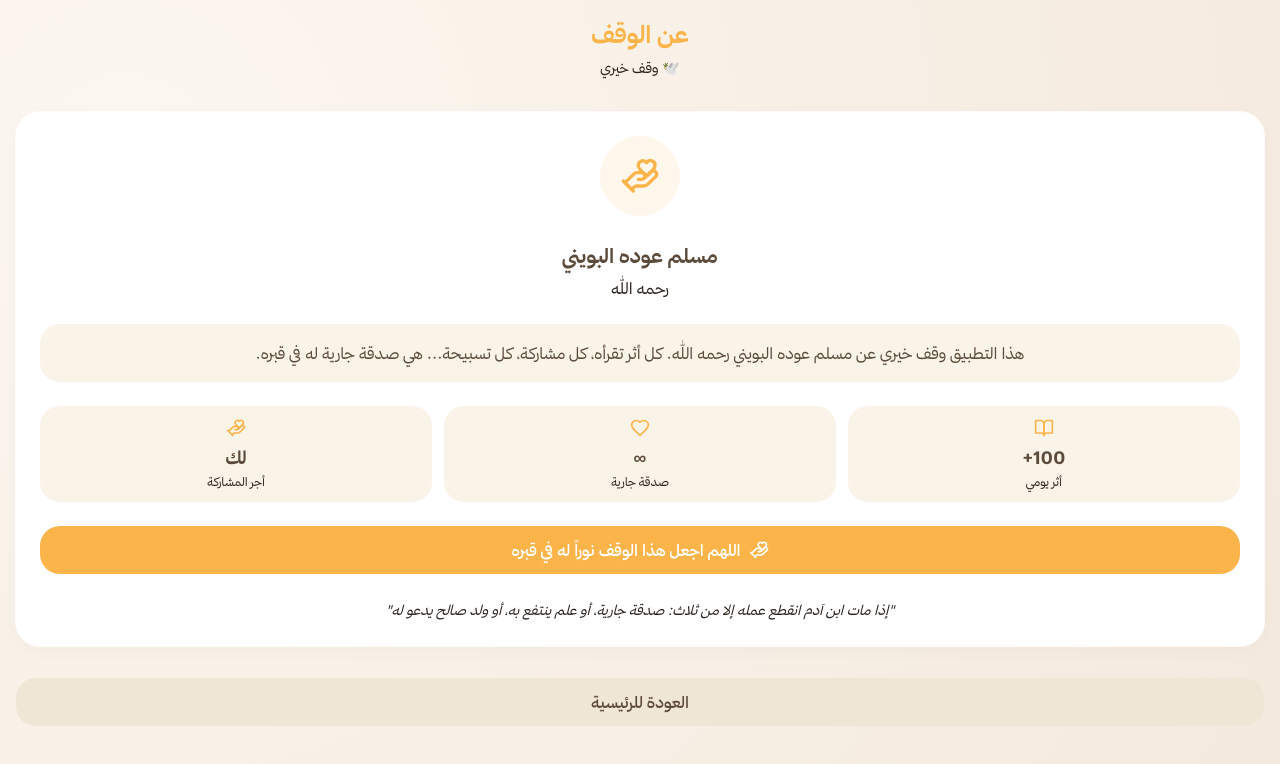
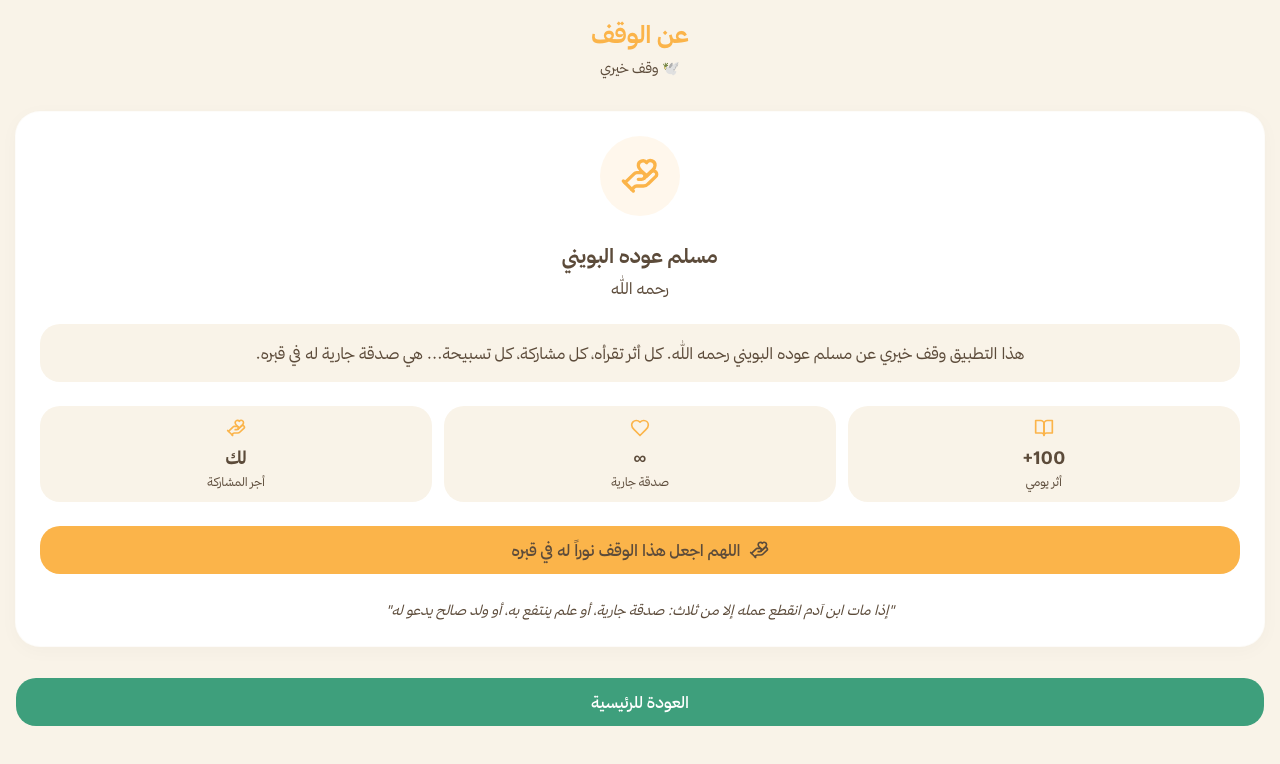
Before and after one commit to faheemappsa/athar, a Next.js app: page /waqf in a window 1280 px wide. Shown: the top 764 px of the page. Built offline with nearby package versions, Linux system fonts and the light colour scheme.

Commit message:
Update globals.css

```diff
--- a/src/app/globals.css
+++ b/src/app/globals.css
@@ -14,15 +14,15 @@ html {
 
 body {
   font-family: var(--font-thmanyah);
-  background: radial-gradient(circle at 10% 20%, #FCF7F0, #F4E9DD);
-  color: #2A241E;
+  background-color: #F9F3E8;  /* خلفية Pi Linen الصلبة (بدون تدرج) */
+  color: #5C4B3A;             /* Bakers Brown */
   -webkit-font-smoothing: antialiased;
   -moz-osx-font-smoothing: grayscale;
   overflow-x: hidden;
 }
 
 html.dark body {
-  background: radial-gradient(circle at 10% 20%, #1E1B18, #151210);
+  background-color: #1E1B18;  /* داكن دافئ */
   color: #E5E7EB;
 }
 
@@ -43,20 +43,20 @@ html.dark body {
     @apply bg-gray-800 ring-gray-700;
   }
 
+  /* الزر الأساسي (برتقالي) */
   .btn-primary {
-    @apply bg-athar-primary-500 text-white px-6 py-3 rounded-xl font-medium
+    @apply bg-athar-primary-500 text-athar-text px-6 py-3 rounded-xl font-medium
            transition-all duration-200 hover:bg-athar-primary-600 active:scale-95;
   }
-  html.dark .btn-primary {
-    @apply bg-athar-accent-400 text-athar-primary-900 hover:bg-athar-accent-500;
+  /* الزر الثانوي (أخضر) */
+  .btn-secondary {
+    @apply bg-athar-secondary-400 text-white px-6 py-3 rounded-xl font-medium
+           transition-all duration-200 hover:bg-athar-secondary-500 active:scale-95;
   }
-
-  .btn-secondary {
-    @apply bg-athar-bg-200 text-athar-text px-6 py-3 rounded-xl font-medium
-           transition-all duration-200 hover:bg-athar-bg-300 active:scale-95;
-  }
-  html.dark .btn-secondary {
-    @apply bg-gray-700 text-gray-200 hover:bg-gray-600;
+  /* زر ثالث (محايد) */
+  .btn-outline {
+    @apply border border-athar-primary-500 text-athar-primary-500 bg-transparent px-6 py-3 rounded-xl font-medium
+           transition-all duration-200 hover:bg-athar-primary-50 active:scale-95;
   }
 }
 
```
